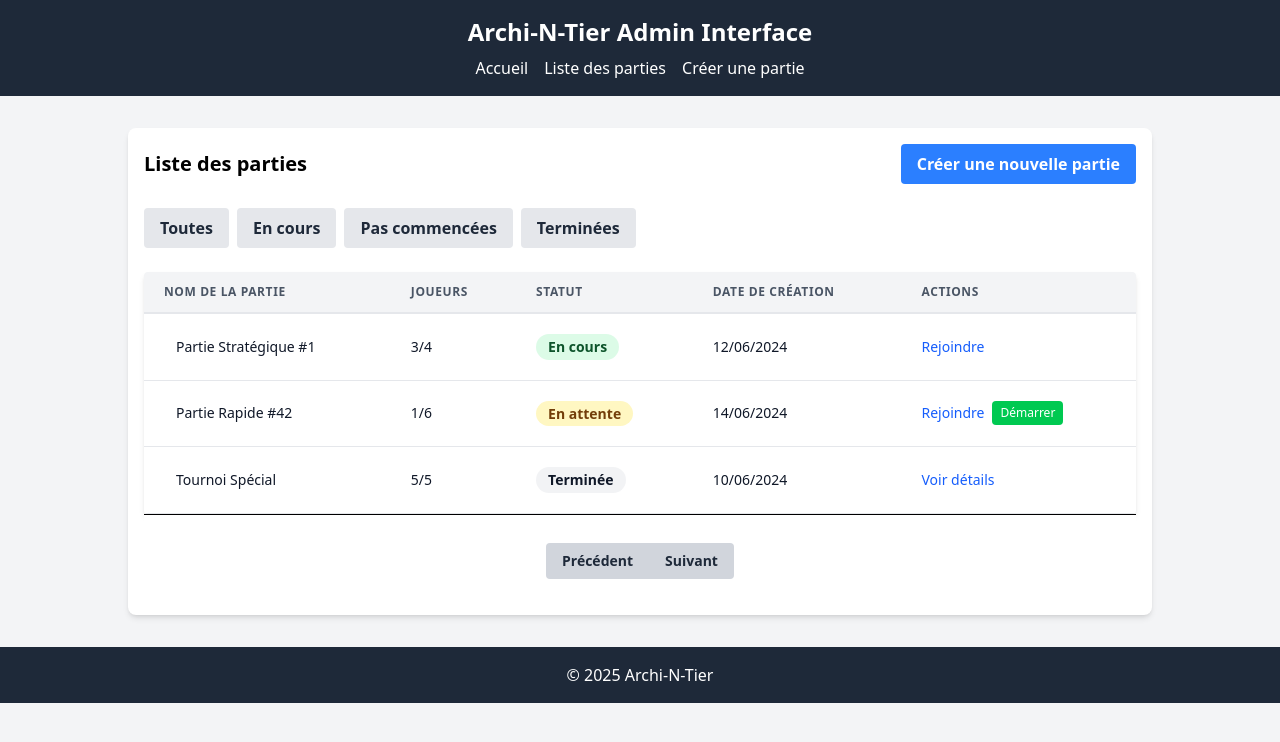
After one commit to AndyReckt/archi-n-tier-admin-flask, a Flask app: page /games in a window 1280 px wide. The commit adds this page. Shown: the top 742 px of the page. Run offline with Flask 3, Linux system fonts and the light colour scheme.

Commit message:
feat: add game and create game pages
note: only the pages are made, the underlying logic is not coded.

```diff
--- a/main.py
+++ b/main.py
@@ -1,4 +1,4 @@
-from flask import Flask, render_template
+from flask import Flask, render_template, redirect, url_for
 import os
 from dotenv import load_dotenv
 
@@ -6,18 +6,49 @@ from dotenv import load_dotenv
 load_dotenv()
 
 app = Flask(__name__)
-app.config['SECRET_KEY'] = os.environ.get('SECRET_KEY', 'dev-key-for-development')
+app.config["SECRET_KEY"] = os.environ.get("SECRET_KEY", "dev-key-for-development")
 
-@app.route('/')
+
+@app.route("/")
 def index():
-    return render_template('index.html')
+    return render_template("index.html")
+
+
+@app.route("/games")
+def list_games():
+    # This route would normally fetch games data from a database
+    # But as requested, we're not implementing the backend logic
+    return render_template("games.html")
+
+
+@app.route("/create-game", methods=["GET"])
+def create_game_form():
+    return render_template("create_game.html")
+
+
+@app.route("/create-game", methods=["POST"])
+def create_game():
+    # This route would normally process the form submission
+    # But as requested, we're not implementing the backend logic
+    # Just redirect back to the index page for now
+    return redirect(url_for("index"))
+
+
+@app.route("/start-game", methods=["POST"])
+def start_game():
+    # This route would normally process the game start request
+    # But as requested, we're not implementing the backend logic
+    # Just redirect back to the games list for now
+    return redirect(url_for("list_games"))
+
 
 def main():
     app.run(
-        debug=os.environ.get('FLASK_DEBUG', 'true').lower() == 'true',
-        host=os.environ.get('FLASK_HOST', '127.0.0.1'),
-        port=int(os.environ.get('FLASK_PORT', 5000))
+        debug=os.environ.get("FLASK_DEBUG", "true").lower() == "true",
+        host=os.environ.get("FLASK_HOST", "127.0.0.1"),
+        port=int(os.environ.get("FLASK_PORT", 5000)),
     )
+
 
 if __name__ == "__main__":
     main()
--- a/pyproject.toml
+++ b/pyproject.toml
@@ -8,3 +8,8 @@ dependencies = [
     "flask>=3.1.0",
     "python-dotenv>=1.1.0",
 ]
+
+[dependency-groups]
+dev = [
+    "ruff>=0.11.7",
+]
--- a/requirements.txt
+++ b/requirements.txt
@@ -6,4 +6,5 @@ itsdangerous==2.2.0
 jinja2==3.1.6
 markupsafe==3.0.2
 python-dotenv==1.1.0
+ruff==0.11.7
 werkzeug==3.1.3
--- /dev/null
+++ b/templates/games.html
@@ -0,0 +1,261 @@
+{% extends "index.html" %} {% block content %}
+<div class="w-full mx-auto">
+    <div class="flex justify-between items-center mb-6">
+        <h2 class="text-xl font-bold">Liste des parties</h2>
+        <a
+            href="{{ url_for('create_game_form') }}"
+            class="bg-blue-500 hover:bg-blue-700 text-white font-bold py-2 px-4 rounded">
+            Créer une nouvelle partie
+        </a>
+    </div>
+
+    <!-- Filtres -->
+    <div class="mb-6 flex space-x-2">
+        <button
+            class="bg-gray-200 hover:bg-gray-300 text-gray-800 font-bold py-2 px-4 rounded active">
+            Toutes
+        </button>
+        <button
+            class="bg-gray-200 hover:bg-gray-300 text-gray-800 font-bold py-2 px-4 rounded">
+            En cours
+        </button>
+        <button
+            class="bg-gray-200 hover:bg-gray-300 text-gray-800 font-bold py-2 px-4 rounded">
+            Pas commencées
+        </button>
+        <button
+            class="bg-gray-200 hover:bg-gray-300 text-gray-800 font-bold py-2 px-4 rounded">
+            Terminées
+        </button>
+    </div>
+
+    <!-- Tableau des parties -->
+    <div class="overflow-x-auto bg-white shadow-md rounded">
+        <table class="min-w-full leading-normal">
+            <thead>
+                <tr>
+                    <th
+                        class="px-5 py-3 border-b-2 border-gray-200 bg-gray-100 text-left text-xs font-semibold text-gray-600 uppercase tracking-wider">
+                        Nom de la partie
+                    </th>
+                    <th
+                        class="px-5 py-3 border-b-2 border-gray-200 bg-gray-100 text-left text-xs font-semibold text-gray-600 uppercase tracking-wider">
+                        Joueurs
+                    </th>
+                    <th
+                        class="px-5 py-3 border-b-2 border-gray-200 bg-gray-100 text-left text-xs font-semibold text-gray-600 uppercase tracking-wider">
+                        Statut
+                    </th>
+                    <th
+                        class="px-5 py-3 border-b-2 border-gray-200 bg-gray-100 text-left text-xs font-semibold text-gray-600 uppercase tracking-wider">
+                        Date de création
+                    </th>
+                    <th
+                        class="px-5 py-3 border-b-2 border-gray-200 bg-gray-100 text-left text-xs font-semibold text-gray-600 uppercase tracking-wider">
+                        Actions
+                    </th>
+                </tr>
+            </thead>
+            <tbody>
+                <!-- Partie en cours -->
+                <tr>
+                    <td
+                        class="px-5 py-5 border-b border-gray-200 bg-white text-sm">
+                        <div class="flex items-center">
+                            <div class="ml-3">
+                                <p class="text-gray-900 whitespace-no-wrap">
+                                    Partie Stratégique #1
+                                </p>
+                            </div>
+                        </div>
+                    </td>
+                    <td
+                        class="px-5 py-5 border-b border-gray-200 bg-white text-sm">
+                        <p class="text-gray-900 whitespace-no-wrap">3/4</p>
+                    </td>
+                    <td
+                        class="px-5 py-5 border-b border-gray-200 bg-white text-sm">
+                        <span
+                            class="relative inline-block px-3 py-1 font-semibold text-green-900 leading-tight">
+                            <span
+                                aria-hidden
+                                class="absolute inset-0 bg-green-200 opacity-50 rounded-full"></span>
+                            <span class="relative">En cours</span>
+                        </span>
+                    </td>
+                    <td
+                        class="px-5 py-5 border-b border-gray-200 bg-white text-sm">
+                        <p class="text-gray-900 whitespace-no-wrap">
+                            12/06/2024
+                        </p>
+                    </td>
+                    <td
+                        class="px-5 py-5 border-b border-gray-200 bg-white text-sm">
+                        <button class="text-blue-600 hover:text-blue-900">
+                            Rejoindre
+                        </button>
+                    </td>
+                </tr>
+
+                <!-- Partie pas commencée -->
+                <tr>
+                    <td
+                        class="px-5 py-5 border-b border-gray-200 bg-white text-sm">
+                        <div class="flex items-center">
+                            <div class="ml-3">
+                                <p class="text-gray-900 whitespace-no-wrap">
+                                    Partie Rapide #42
+                                </p>
+                            </div>
+                        </div>
+                    </td>
+                    <td
+                        class="px-5 py-5 border-b border-gray-200 bg-white text-sm">
+                        <p class="text-gray-900 whitespace-no-wrap">1/6</p>
+                    </td>
+                    <td
+                        class="px-5 py-5 border-b border-gray-200 bg-white text-sm">
+                        <span
+                            class="relative inline-block px-3 py-1 font-semibold text-yellow-900 leading-tight">
+                            <span
+                                aria-hidden
+                                class="absolute inset-0 bg-yellow-200 opacity-50 rounded-full"></span>
+                            <span class="relative">En attente</span>
+                        </span>
+                    </td>
+                    <td
+                        class="px-5 py-5 border-b border-gray-200 bg-white text-sm">
+                        <p class="text-gray-900 whitespace-no-wrap">
+                            14/06/2024
+                        </p>
+                    </td>
+                    <td
+                        class="px-5 py-5 border-b border-gray-200 bg-white text-sm">
+                        <div class="flex space-x-2">
+                            <button class="text-blue-600 hover:text-blue-900">
+                                Rejoindre
+                            </button>
+                            <button
+                                class="bg-green-500 hover:bg-green-600 text-white px-2 py-1 rounded text-xs"
+                                onclick="showStartGameModal('Partie Rapide #42')">
+                                Démarrer
+                            </button>
+                        </div>
+                    </td>
+                </tr>
+
+                <!-- Partie terminée -->
+                <tr>
+                    <td
+                        class="px-5 py-5 border-b border-gray-200 bg-white text-sm">
+                        <div class="flex items-center">
+                            <div class="ml-3">
+                                <p class="text-gray-900 whitespace-no-wrap">
+                                    Tournoi Spécial
+                                </p>
+                            </div>
+                        </div>
+                    </td>
+                    <td
+                        class="px-5 py-5 border-b border-gray-200 bg-white text-sm">
+                        <p class="text-gray-900 whitespace-no-wrap">5/5</p>
+                    </td>
+                    <td
+                        class="px-5 py-5 border-b border-gray-200 bg-white text-sm">
+                        <span
+                            class="relative inline-block px-3 py-1 font-semibold text-gray-900 leading-tight">
+                            <span
+                                aria-hidden
+                                class="absolute inset-0 bg-gray-200 opacity-50 rounded-full"></span>
+                            <span class="relative">Terminée</span>
+                        </span>
+                    </td>
+                    <td
+                        class="px-5 py-5 border-b border-gray-200 bg-white text-sm">
+                        <p class="text-gray-900 whitespace-no-wrap">
+                            10/06/2024
+                        </p>
+                    </td>
+                    <td
+                        class="px-5 py-5 border-b border-gray-200 bg-white text-sm">
+                        <button class="text-blue-600 hover:text-blue-900">
+                            Voir détails
+                        </button>
+                    </td>
+                </tr>
+            </tbody>
+        </table>
+    </div>
+
+    <!-- Pagination -->
+    <div
+        class="px-5 py-5 bg-white border-t flex flex-col xs:flex-row items-center xs:justify-between">
+        <div class="inline-flex mt-2 xs:mt-0">
+            <button
+                class="text-sm bg-gray-300 hover:bg-gray-400 text-gray-800 font-semibold py-2 px-4 rounded-l">
+                Précédent
+            </button>
+            <button
+                class="text-sm bg-gray-300 hover:bg-gray-400 text-gray-800 font-semibold py-2 px-4 rounded-r">
+                Suivant
+            </button>
+        </div>
+    </div>
+</div>
+
+<!-- Modal pour démarrer une partie -->
+<div
+    id="startGameModal"
+    class="hidden fixed inset-0 bg-gray-600 bg-opacity-50 overflow-y-auto h-full w-full">
+    <div
+        class="relative top-20 mx-auto p-5 border w-96 shadow-lg rounded-md bg-white">
+        <div class="mt-3 text-center">
+            <h3 class="text-lg leading-6 font-medium text-gray-900">
+                Démarrer la partie
+            </h3>
+            <div class="mt-2 px-7 py-3">
+                <p class="text-sm text-gray-500">
+                    Voulez-vous vraiment démarrer la partie
+                    <span id="gameNameToStart" class="font-bold"></span>?
+                </p>
+            </div>
+            <div class="items-center px-4 py-3">
+                <form method="POST" action="{{ url_for('start_game') }}">
+                    <input
+                        type="hidden"
+                        id="gameIdInput"
+                        name="game_id"
+                        value="" />
+                    <button
+                        id="confirmStartGame"
+                        type="submit"
+                        class="px-4 py-2 bg-green-500 text-white text-base font-medium rounded-md shadow-sm hover:bg-green-600 focus:outline-none">
+                        Démarrer la partie
+                    </button>
+                    <button
+                        id="cancelStartGame"
+                        type="button"
+                        class="mt-3 px-4 py-2 bg-gray-300 text-gray-800 text-base font-medium rounded-md shadow-sm hover:bg-gray-400 focus:outline-none">
+                        Annuler
+                    </button>
+                </form>
+            </div>
+        </div>
+    </div>
+</div>
+
+<script>
+    function showStartGameModal(gameName) {
+        document.getElementById("gameNameToStart").textContent = gameName;
+        document.getElementById("gameIdInput").value = gameName; // Dans un cas réel, ce serait un ID
+        document.getElementById("startGameModal").classList.remove("hidden");
+    }
+
+    // Fermer le modal lors du clic sur Annuler
+    document
+        .getElementById("cancelStartGame")
+        .addEventListener("click", function () {
+            document.getElementById("startGameModal").classList.add("hidden");
+        });
+</script>
+{% endblock %}
--- a/templates/index.html
+++ b/templates/index.html
@@ -9,21 +9,61 @@
     <body class="bg-gray-100 font-sans leading-normal tracking-normal">
         <header class="bg-gray-800 text-white p-4 text-center">
             <h1 class="text-2xl font-bold">Archi-N-Tier Admin Interface</h1>
+            <nav class="mt-2">
+                <ul class="flex justify-center space-x-4">
+                    <li>
+                        <a
+                            href="{{ url_for('index') }}"
+                            class="hover:text-gray-300"
+                            >Accueil</a
+                        >
+                    </li>
+                    <li>
+                        <a
+                            href="{{ url_for('list_games') }}"
+                            class="hover:text-gray-300"
+                            >Liste des parties</a
+                        >
+                    </li>
+                    <li>
+                        <a
+                            href="{{ url_for('create_game_form') }}"
+                            class="hover:text-gray-300"
+                            >Créer une partie</a
+                        >
+                    </li>
+                </ul>
+            </nav>
         </header>
 
         <main>
             <div
                 class="container mx-auto w-4/5 mt-8 p-4 bg-white rounded-lg shadow-md">
                 {% block content %}
-                <p class="text-gray-700">
-                    Welcome to the admin interface for Archi-N-Tier.
-                </p>
+                <div class="text-center">
+                    <p class="text-gray-700 mb-6">
+                        Welcome to the admin interface for Archi-N-Tier.
+                    </p>
+
+                    <div class="flex flex-col space-y-4 items-center">
+                        <a
+                            href="{{ url_for('list_games') }}"
+                            class="bg-blue-500 hover:bg-blue-700 text-white font-bold py-2 px-4 rounded focus:outline-none focus:shadow-outline w-48">
+                            Voir les parties
+                        </a>
+                        <a
+                            href="{{ url_for('create_game_form') }}"
+                            class="bg-green-500 hover:bg-green-700 text-white font-bold py-2 px-4 rounded focus:outline-none focus:shadow-outline w-48">
+                            Créer une partie
+                        </a>
+                    </div>
+                </div>
                 {% endblock %}
             </div>
         </main>
 
         <footer class="bg-gray-800 text-white p-4 text-center mt-8">
-            <p>&copy; 2024 Archi-N-Tier</p>
+            <p>&copy; 2025 Archi-N-Tier</p>
         </footer>
 
         <script src="{{ url_for('static', filename='js/script.js') }}"></script>
```
Also changed, not shown: templates/create_game.html (added, +68 -0 lines), 1 other file.
